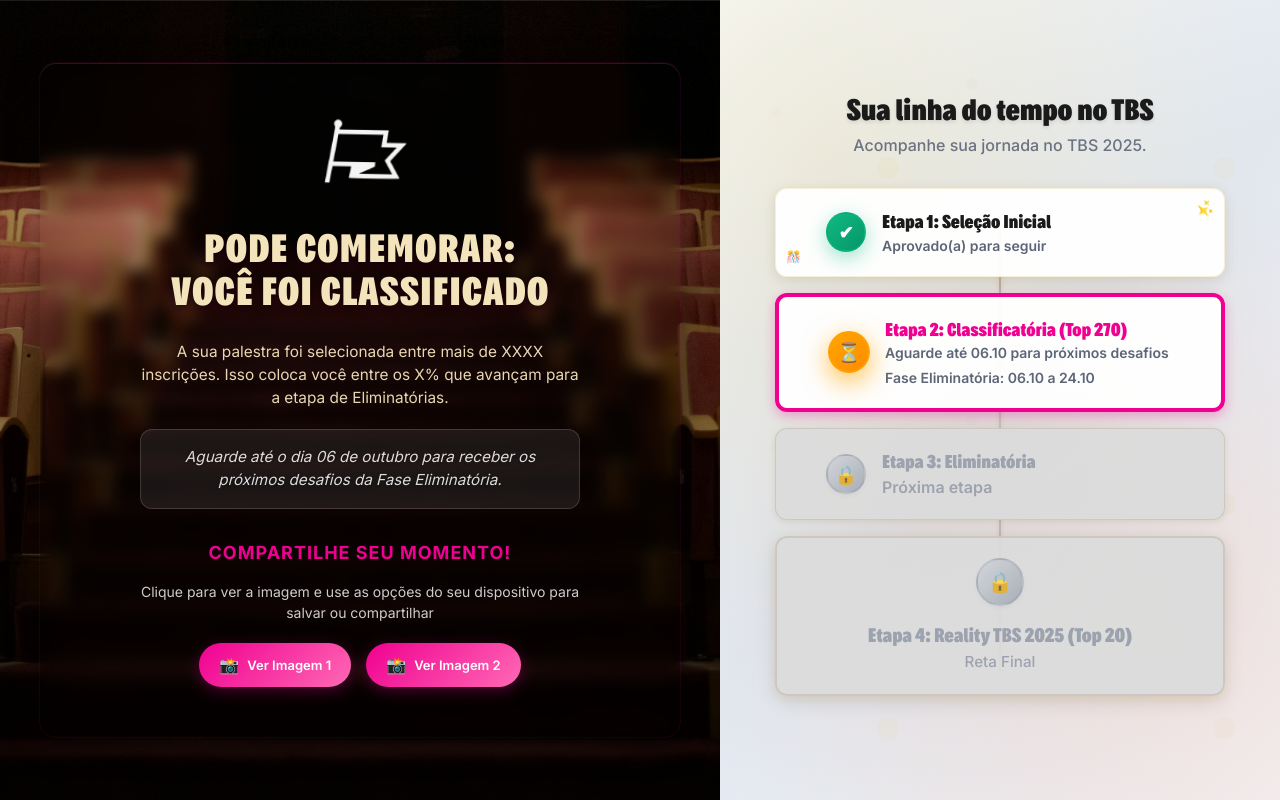
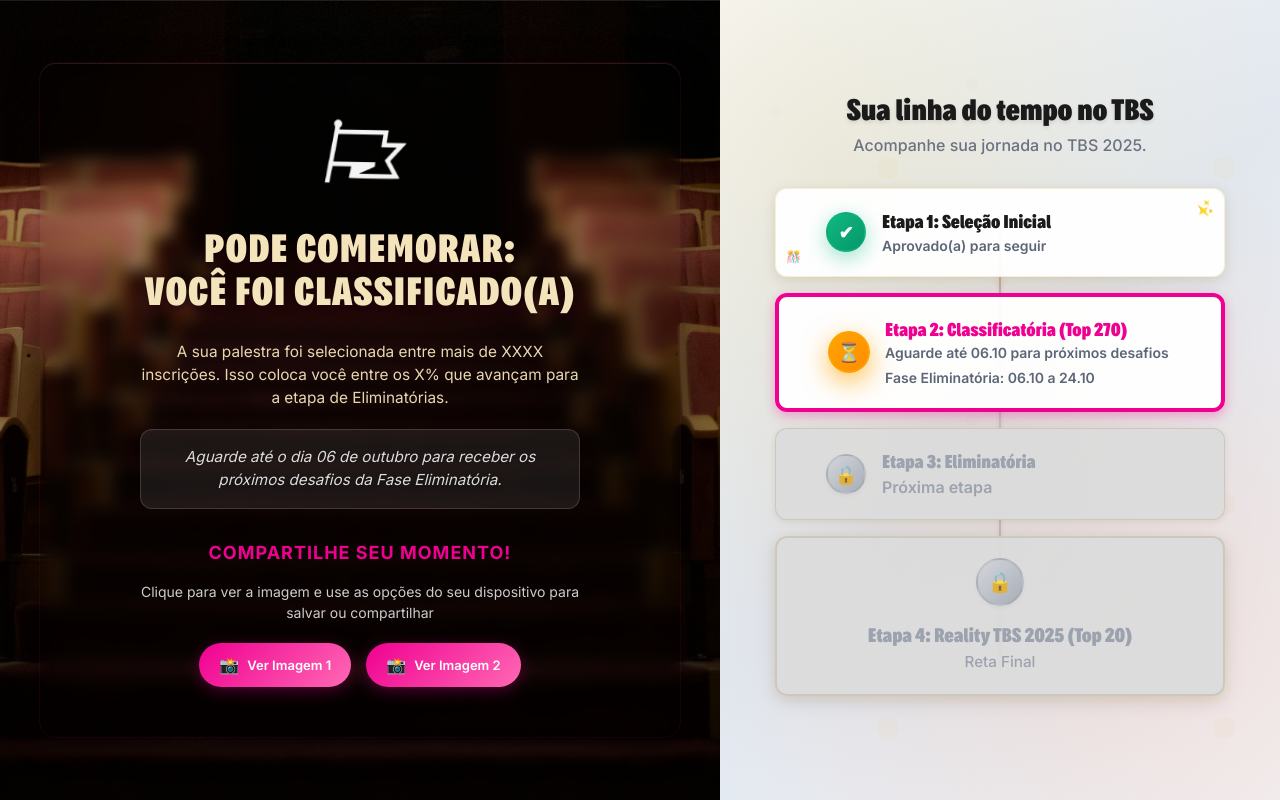
Before and after one commit to brunostersa/stepstbs, a plain HTML site: page index.html in a window 1280 px wide. Shown: the part 80-880 px from the top of the page. Drawn offline with Linux system fonts and the light colour scheme.

Commit message:
feat: Linguagem inclusiva - atualizar 'Classificado' para 'Classificado(a)' em títulos e documentação

```diff
--- a/index.html
+++ b/index.html
@@ -213,7 +213,7 @@
                         <div class="hero-flag">
                             <img src="materiais/flag.png" alt="Bandeira TBS" class="flag-image">
                         </div>
-                        <h1 class="hero-title">PODE COMEMORAR:<br>VOCÊ FOI CLASSIFICADO</h1>
+                        <h1 class="hero-title">PODE COMEMORAR:<br>VOCÊ FOI CLASSIFICADO(A)</h1>
                         <div class="hero-text">
                             <p>A sua palestra foi selecionada entre mais de XXXX inscrições. Isso coloca você entre os X% que avançam para a etapa de Eliminatórias.</p>
                         </div>
```
Also changed, not shown: 1 other file.
